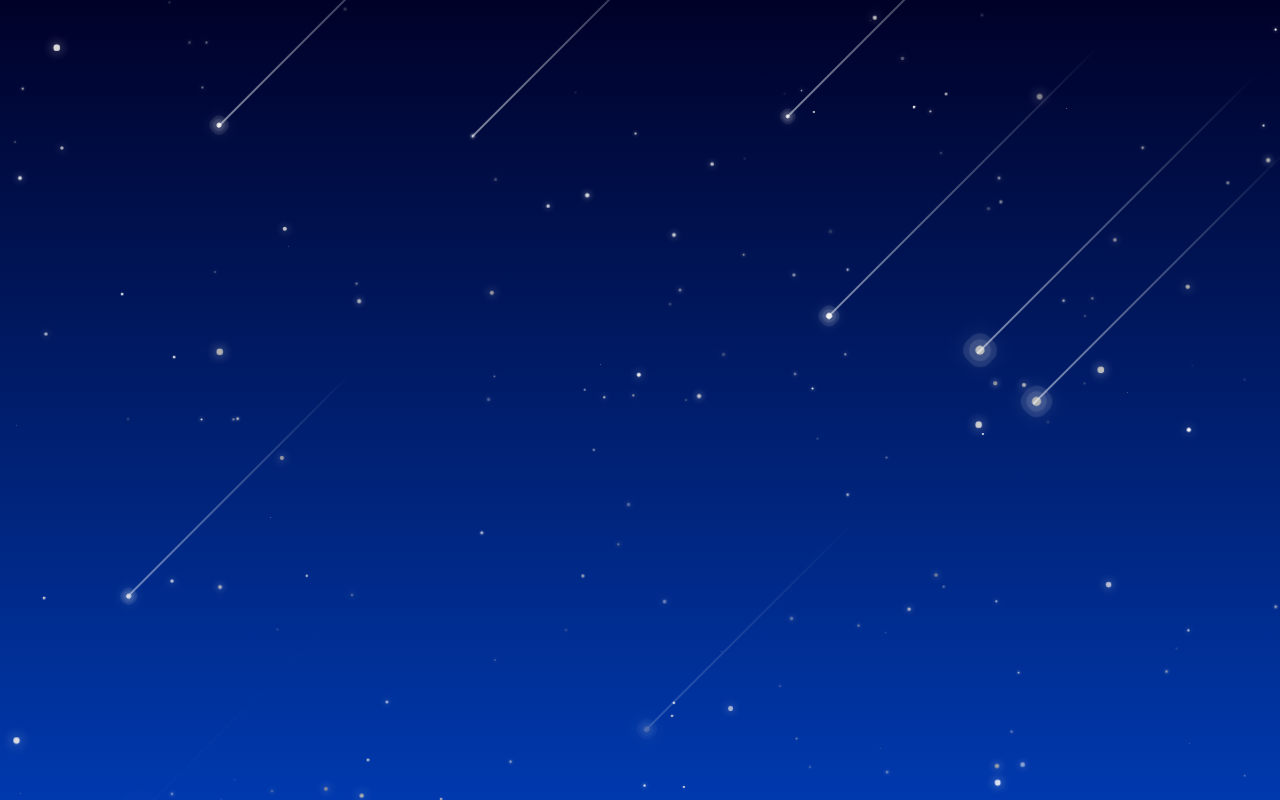
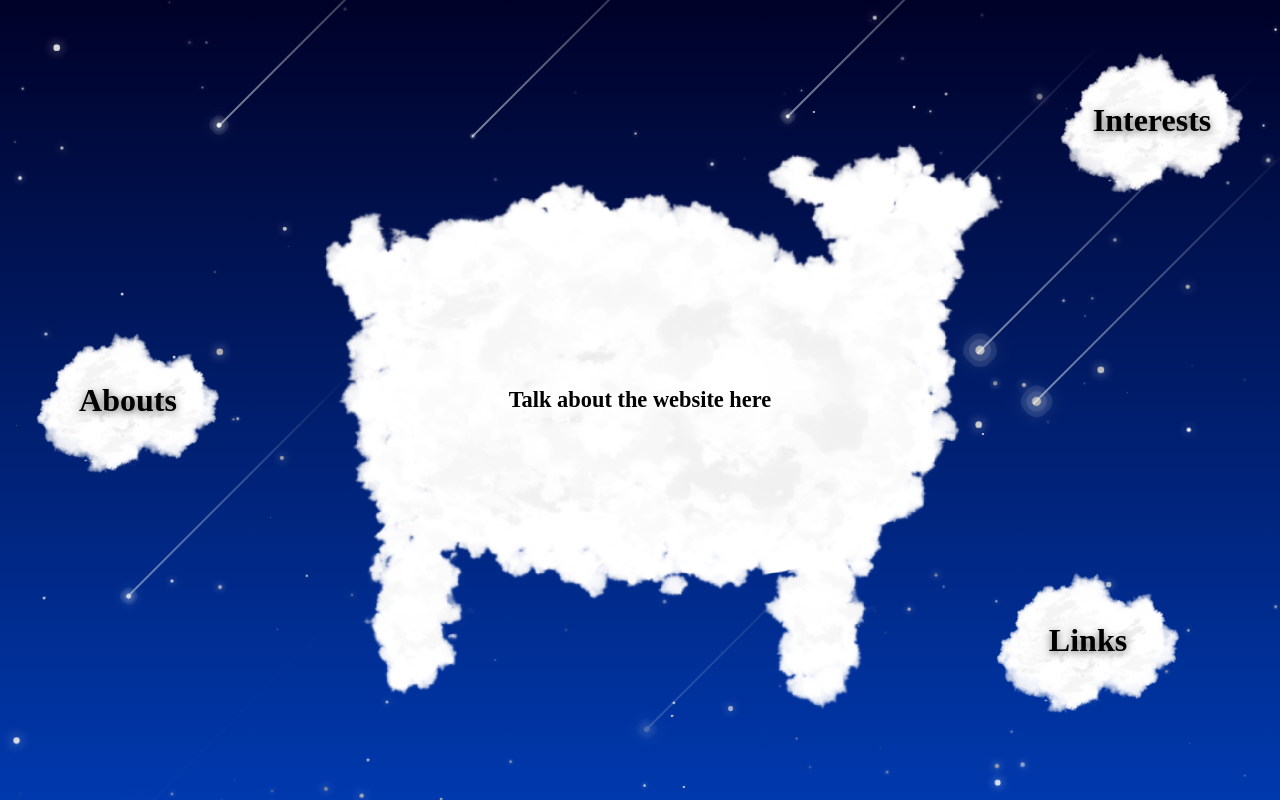
Before and after one commit to PPigeon98/dreams, a plain HTML site: page index.html in a window 1280 px wide. Drawn offline with Linux system fonts and the light colour scheme.

Commit message:
sheep + clouds

```diff
--- a/index.css
+++ b/index.css
@@ -44,3 +44,87 @@
     transform: scale(1);
   }
 }
+
+#start {
+  position: absolute;
+  left: 50%;
+  top: 50%;
+  transform: translate(-50%, -50%);
+  width: 58%;
+  height: auto;
+  display: block;
+  text-align: center;
+  overflow: hidden;
+}
+
+img {
+  width: 100%;
+  height: auto;
+  display: block;
+  transition: transform 250ms ease;
+}
+
+.titles {
+  position: absolute;
+  inset: 0;
+  display: flex;
+  align-items: center;
+  justify-content: center;
+  color: #000;
+  font-size: 2rem;
+  font-weight: 700;
+  text-shadow: 0 2px 8px rgba(0,0,0,0.6);
+}
+
+.text {
+  position: absolute;
+  inset: 0;
+  display: flex;
+  align-items: center;
+  justify-content: center;
+  color: #000;
+  font-size: 1.4rem;
+  font-weight: 700;
+}
+
+#buttonHitbox {
+  position: absolute;
+  left: 50%;
+  top: 50%;
+  transform: translate(-50%, -50%);
+  width: 80%;
+  height: 55%;
+  z-index: 727;
+  border-radius: 50%;
+  background: rgba(69, 69, 69, 0);
+}
+
+#buttonHitbox:hover ~ img {
+  transform: scale(1.06);
+  cursor: pointer;
+}
+
+.button {
+  position: absolute;
+  transform: translate(-50%, -50%);
+  width: 15%;
+  height: auto;
+  display: block;
+  text-align: center;
+  overflow: hidden;
+}
+
+#b1 {
+  left: 10%;
+  top: 50%;
+}
+
+#b2 {
+  left: 90%;
+  top: 15%;
+}
+
+#b3 {
+  left: 85%;
+  top: 80%;
+}
--- a/index.html
+++ b/index.html
@@ -10,5 +10,35 @@
     <div id="background"></div>
     <div id="twinkling"></div>
     <div id="shooting"></div>
+    <div>
+      <div id="start">
+        <img src="images/start.png" alt="">
+        <span class="text">Talk about the website here</span>
+      </div>
+      <div class="button" id="b1">
+        <div id="buttonHitbox"></div>
+        <img src="images/button.png" alt="">
+        <span class="titles">Abouts</span>
+      </div>
+      <div class="button" id="b2">
+        <div id="buttonHitbox"></div>
+        <img src="images/button.png" alt="">
+        <span class="titles">Interests</span>
+      </div>
+      <div class="button" id="b3">
+        <div id="buttonHitbox"></div>
+        <img src="images/button.png" alt="">
+        <span class="titles">Links</span>
+      </div>
+    </div>
+    <div>
+      <div id="about"></div>
+    </div>
+    <div>
+      <div id="interest"></div>
+    </div>
+    <div>
+      <div id="link"></div>
+    </div>
   </body>
 </html>
```
Also changed, not shown: images/button.png (added), images/start.png (added).
